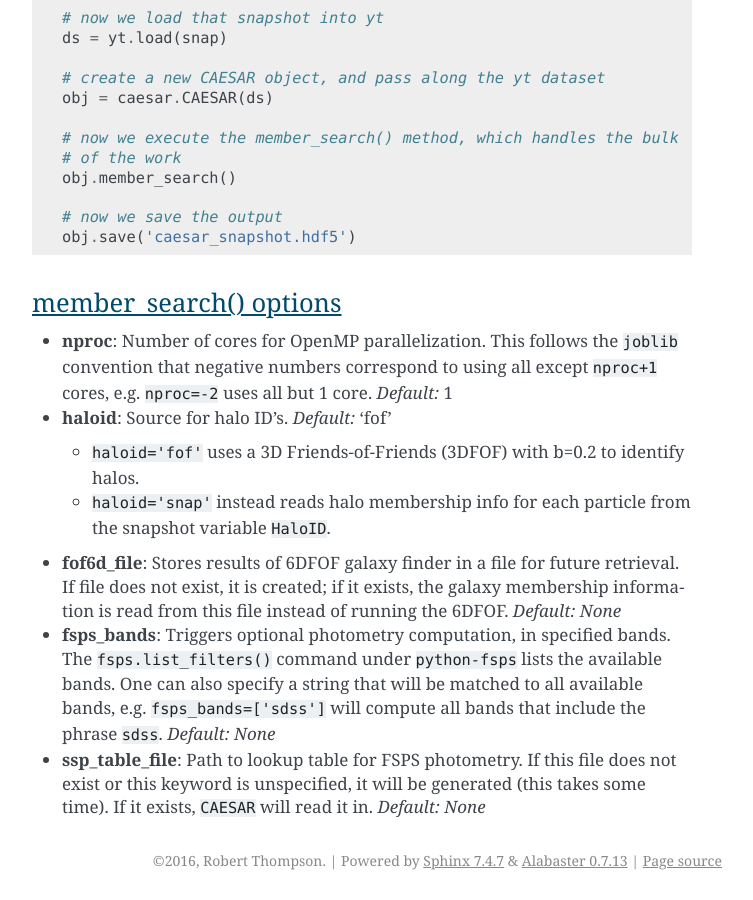
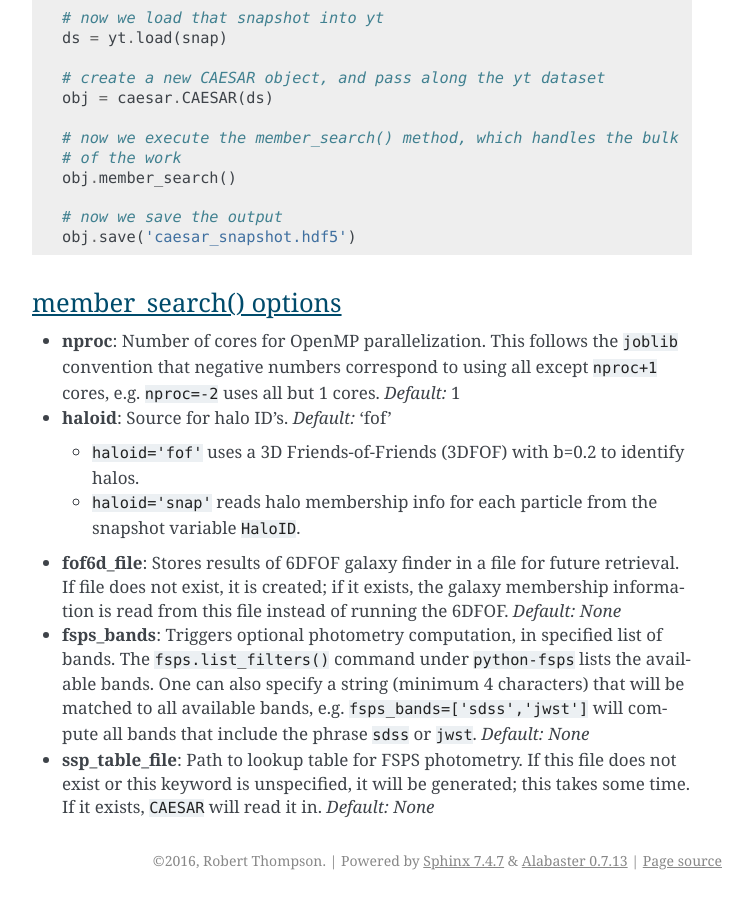
Before and after one commit to dnarayanan/caesar, a Sphinx documentation site: the page built from docs/source/running.rst, in a window 1280 px wide and 900 px high, scrolled down 1184 px. Shown: the whole window, without its empty margins (388-1141 px from the left). Built offline with Sphinx 7.4.7, drawn with Linux system fonts in a browser that asks for light colours; some of the changed text lies outside the part shown.

```diff
--- a/docs/source/running.rst
+++ b/docs/source/running.rst
@@ -29,7 +29,7 @@ The command line interface (CLI) allows you to quickly execute
 
 This will run the code, an output a catalog file named ``caesar_snapshot.hdf5``.
 
-CLI OPTIONS
+CLI Options
 -----------
 
 * LIST OPTIONS HERE [TODO]
@@ -69,16 +69,16 @@ the CLI command above; it also details what the CLI command does:
 member_search() options
 -----------------------
 
-* **nproc**:  Number of cores for OpenMP parallelization.  This follows the ``joblib`` convention that negative numbers correspond to using all except ``nproc+1`` cores, e.g. ``nproc=-2`` uses all but 1 core. *Default:* 1
+* **nproc**:  Number of cores for OpenMP parallelization.  This follows the ``joblib`` convention that negative numbers correspond to using all except ``nproc+1`` cores, e.g. ``nproc=-2`` uses all but 1 cores. *Default:* 1
 
 * **haloid**:  Source for halo ID's.  *Default:* 'fof'
 
   * ``haloid='fof'`` uses a 3D Friends-of-Friends (3DFOF) with b=0.2 to identify halos.
 
-  * ``haloid='snap'`` instead reads halo membership info for each particle from the snapshot variable ``HaloID``.
+  * ``haloid='snap'`` reads halo membership info for each particle from the snapshot variable ``HaloID``.
 
 * **fof6d_file**:  Stores results of 6DFOF galaxy finder in a file for future retrieval.  If file does not exist, it is created; if it exists, the galaxy membership information is read from this file instead of running the 6DFOF.  *Default:* *None*
 
-* **fsps_bands**:  Triggers optional photometry computation, in specified bands. The ``fsps.list_filters()`` command under ``python-fsps`` lists the available bands.  One can also specify a string that will be matched to all available bands, e.g. ``fsps_bands=['sdss']`` will compute all bands that include the phrase ``sdss``. *Default:* *None*
+* **fsps_bands**:  Triggers optional photometry computation, in specified list of bands. The ``fsps.list_filters()`` command under ``python-fsps`` lists the available bands.  One can also specify a string (minimum 4 characters) that will be matched to all available bands, e.g. ``fsps_bands=['sdss','jwst']`` will compute all bands that include the phrase ``sdss`` or ``jwst``. *Default:* *None*
 
-* **ssp_table_file**: Path to lookup table for FSPS photometry.  If this file does not exist or this keyword is unspecified, it will be generated (this takes some time).  If it exists, ``CAESAR`` will read it in. *Default:* *None*
+* **ssp_table_file**: Path to lookup table for FSPS photometry.  If this file does not exist or this keyword is unspecified, it will be generated; this takes some time.  If it exists, ``CAESAR`` will read it in. *Default:* *None*
```
Also changed, not shown: docs/source/index.rst (+54 -18 lines).
